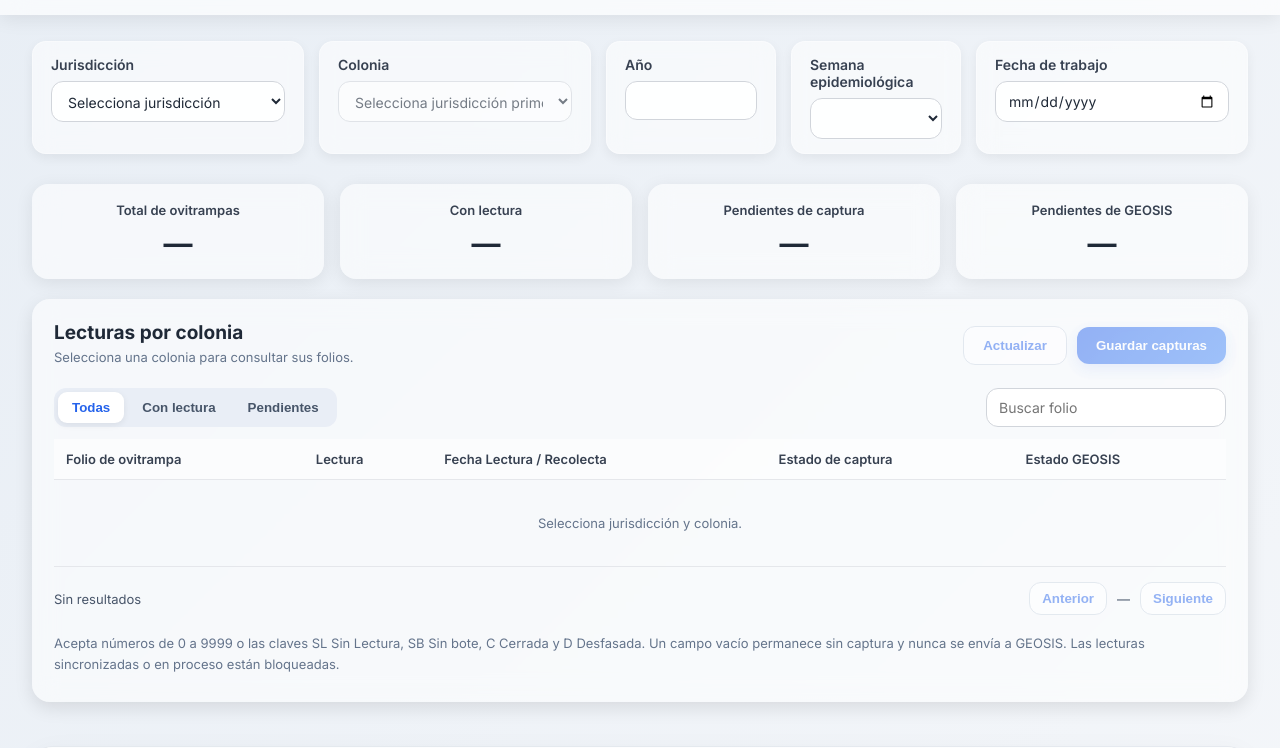
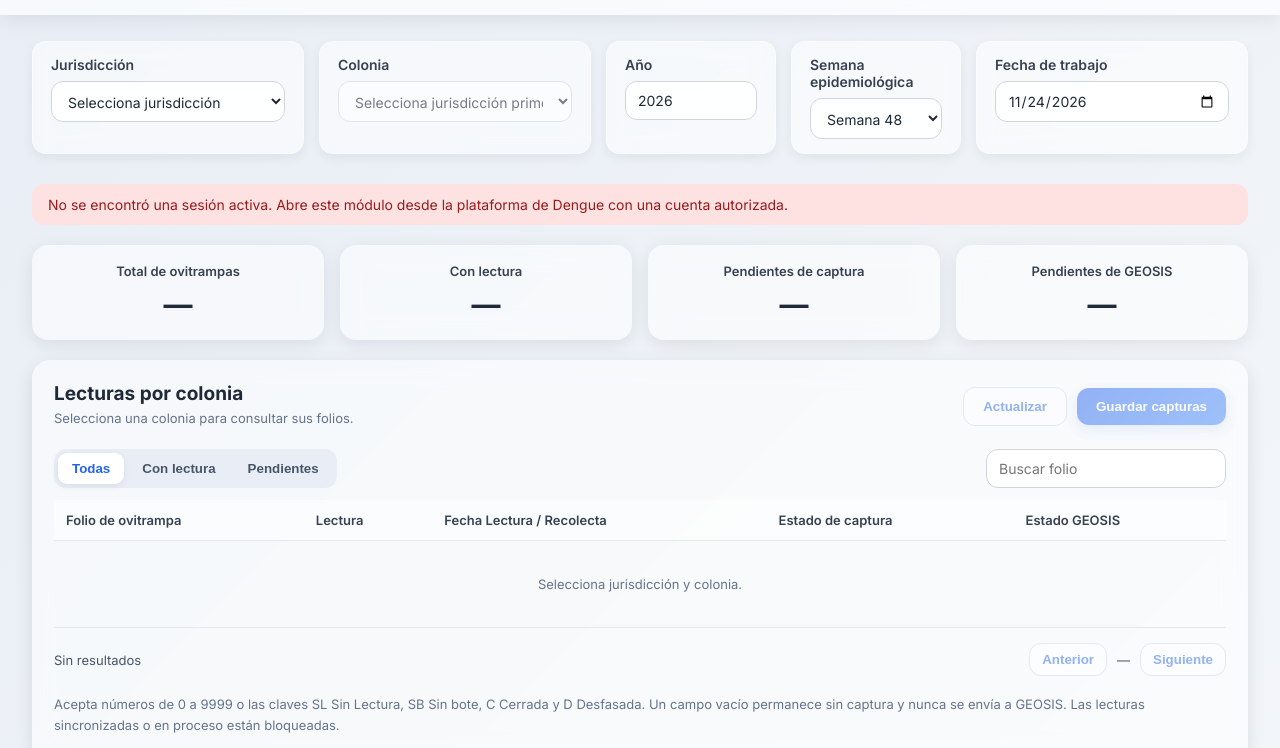
Before and after one commit to arathhfm-beep/sistema-entomologico, a plain HTML site: page dashboard/ovitrampas.html in a window 1280 px wide. Shown: the part 50-798 px from the top of the page. Drawn offline with Linux system fonts and the light colour scheme; the site is published under a folder, as on GitHub Pages, so addresses that start at the root find nothing.

Commit message:
Se modifico la ruta de la sección de captura de ovitrampas

```diff
--- a/dashboard/ovitrampas.html
+++ b/dashboard/ovitrampas.html
@@ -40,5 +40,5 @@
   <p class="geosis-nota">Validación de comunicación por cuenta y perfil de Chrome. La extensión no guarda lecturas ni modifica estados en esta fase. Inicia sesión manualmente en GEOSIS en este mismo perfil de Chrome.</p>
 </section>
 </main>
-<script src="/script/ovitrampas.js" defer></script>
+<script src="../script/ovitrampas.js" defer></script>
 </body></html>
```
